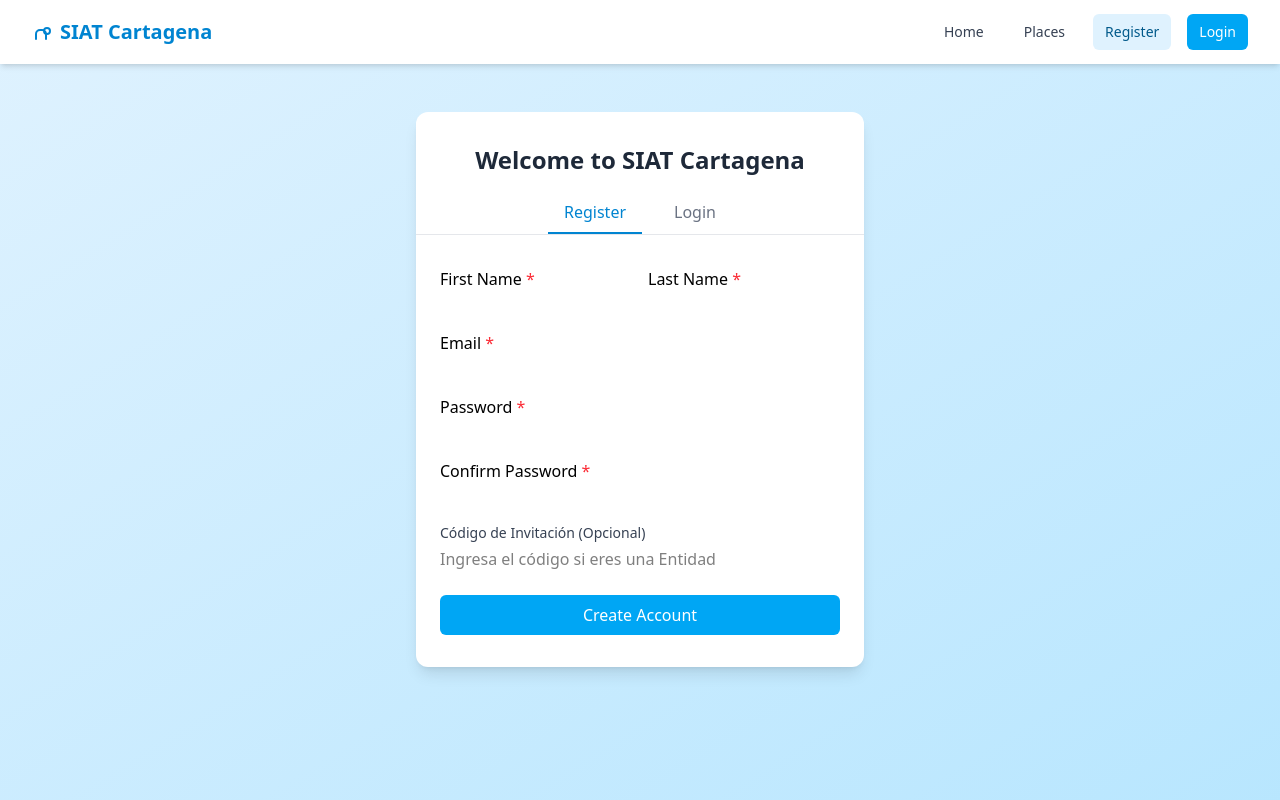
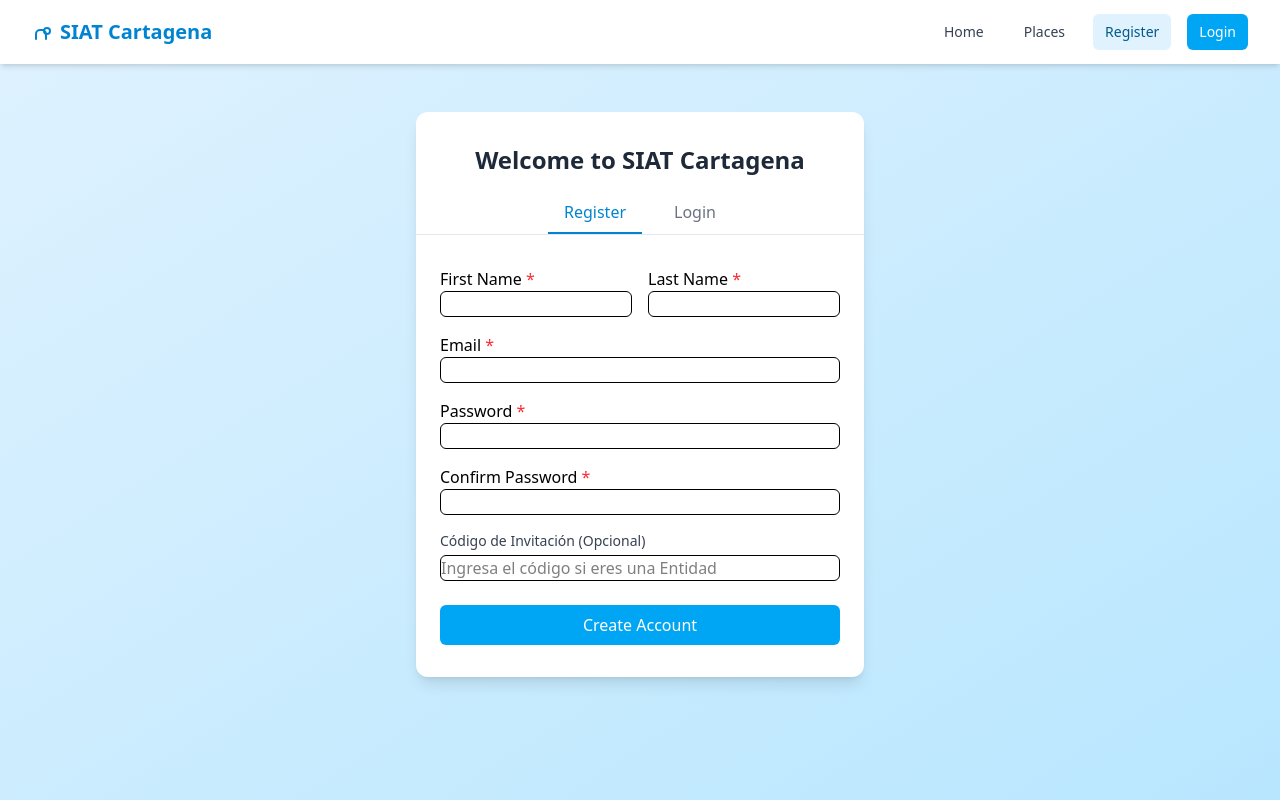
Before and after one commit to Josecass01/SIAT_PROYECTO, a React (Vite) app in the folder Frontend/: page /register in a window 1280 px wide. Built offline with nearby package versions, Linux system fonts and the light colour scheme.

Commit message:
terminando detalles

```diff
--- a/Frontend/src/components/AttractionForm.jsx
+++ b/Frontend/src/components/AttractionForm.jsx
@@ -75,31 +75,155 @@ export default function AttractionForm({ initialData, onSubmit, loading, isEdit
 
     return (
         <form onSubmit={handleSubmit} className="space-y-6">
-            <div><label>Nombre del Atractivo</label><input type="text" name="nombre" value={formData.nombre} onChange={handleChange} required className="mt-1 block w-full rounded-md border-gray-300"/></div>
-            <div><label>Descripción General</label><textarea name="descripcion" value={formData.descripcion} onChange={handleChange} rows="4" required className="mt-1 block w-full rounded-md border-gray-300"></textarea></div>
+            <div>
+                <label>Nombre del Atractivo</label>
+                <input
+                    type="text"
+                    name="nombre"
+                    value={formData.nombre}
+                    onChange={handleChange}
+                    required
+                    className="mt-1 block w-full rounded-md border border-black focus:border-sky-500 focus:ring-sky-500" // Modificado aquí
+                />
+            </div>
+            <div>
+                <label>Descripción General</label>
+                <textarea
+                    name="descripcion"
+                    value={formData.descripcion}
+                    onChange={handleChange}
+                    rows="4"
+                    required
+                    className="mt-1 block w-full rounded-md border border-black focus:border-sky-500 focus:ring-sky-500" // Modificado aquí
+                ></textarea>
+            </div>
             <div className="border-t pt-6">
                 <label className="block text-sm font-medium text-gray-700">Imágenes del Atractivo</label>
-                <input type="file" onChange={uploadFileHandler} className="mt-1 block w-full text-sm text-gray-500 file:mr-4 file:py-2 file:px-4 file:rounded-full file:border-0 file:bg-blue-50 file:text-blue-700 hover:file:bg-blue-100"/>
+                <input
+                    type="file"
+                    onChange={uploadFileHandler}
+                    className="mt-1 block w-full text-sm text-gray-500 file:mr-4 file:py-2 file:px-4 file:rounded-full file:border-0 file:bg-blue-50 file:text-blue-700 hover:file:bg-blue-100"
+                />
                 {uploading && <p className="mt-2 text-sm text-gray-500 animate-pulse">Subiendo imagen...</p>}
                 <div className="mt-4 grid grid-cols-3 gap-4">{formData.galeria.map((url, index) => (<div key={index}><img src={url} alt={`Vista previa ${index + 1}`} className="h-24 w-full object-cover rounded-md" /></div>))}</div>
             </div>
-            <div><label>Tipo / Categoría</label><select name="categoria" value={formData.categoria} onChange={handleChange} className="mt-1 block w-full rounded-md border-gray-300">{categories.map(cat => <option key={cat} value={cat}>{cat}</option>)}</select></div>
+            <div>
+                <label>Tipo / Categoría</label>
+                <select
+                    name="categoria"
+                    value={formData.categoria}
+                    onChange={handleChange}
+                    className="mt-1 block w-full rounded-md border border-black focus:border-sky-500 focus:ring-sky-500" // Modificado aquí
+                >
+                    {categories.map(cat => <option key={cat} value={cat}>{cat}</option>)}
+                </select>
+            </div>
             <div className="grid grid-cols-1 md:grid-cols-2 gap-6">
-                <div><label>Dirección</label><input type="text" name="ubicacion_texto" value={formData.ubicacion_texto} onChange={handleChange} className="mt-1 block w-full rounded-md border-gray-300"/></div>
-                <div><label>Contacto</label><input type="text" name="contacto" value={formData.contacto} onChange={handleChange} className="mt-1 block w-full rounded-md border-gray-300"/></div>
-                <div><label>Horarios</label><input type="text" name="horario" value={formData.horario} onChange={handleChange} className="mt-1 block w-full rounded-md border-gray-300"/></div>
+                <div>
+                    <label>Dirección</label>
+                    <input
+                        type="text"
+                        name="ubicacion_texto"
+                        value={formData.ubicacion_texto}
+                        onChange={handleChange}
+                        className="mt-1 block w-full rounded-md border border-black focus:border-sky-500 focus:ring-sky-500" // Modificado aquí
+                    />
+                </div>
+                <div>
+                    <label>Contacto</label>
+                    <input
+                        type="text"
+                        name="contacto"
+                        value={formData.contacto}
+                        onChange={handleChange}
+                        className="mt-1 block w-full rounded-md border border-black focus:border-sky-500 focus:ring-sky-500" // Modificado aquí
+                    />
+                </div>
+                <div>
+                    <label>Horarios</label>
+                    <input
+                        type="text"
+                        name="horario"
+                        value={formData.horario}
+                        onChange={handleChange}
+                        className="mt-1 block w-full rounded-md border border-black focus:border-sky-500 focus:ring-sky-500" // Modificado aquí
+                    />
+                </div>
             </div>
-            <div><label>Ubicación en el Mapa (haz clic para marcar)</label><div className="mt-1 h-80 rounded-lg overflow-hidden border"><MapContainer center={[formData.coordenadas.lat, formData.coordenadas.lng]} zoom={13} style={{ height: '100%', width: '100%' }}><TileLayer url="https://{s}.tile.openstreetmap.org/{z}/{x}/{y}.png" /><LocationMarker position={formData.coordenadas} onPositionChange={handleMapPositionChange} /></MapContainer></div></div>
+            <div>
+                <label>Ubicación en el Mapa (haz clic para marcar)</label>
+                <div className="mt-1 h-80 rounded-lg overflow-hidden border">
+                    <MapContainer
+                        center={[formData.coordenadas.lat, formData.coordenadas.lng]}
+                        zoom={13}
+                        style={{ height: '100%', width: '100%' }}
+                    >
+                        <TileLayer url="https://{s}.tile.openstreetmap.org/{z}/{x}/{y}.png" />
+                        <LocationMarker position={formData.coordenadas} onPositionChange={handleMapPositionChange} />
+                    </MapContainer>
+                </div>
+            </div>
             <div className="border-t pt-6">
                 <h3 className="text-lg font-semibold">Calificación de la Entidad</h3>
                 <div className="mt-4 grid grid-cols-1 md:grid-cols-3 gap-6">
-                    <div><label>Estado de Conservación (0-21)</label><input type="number" name="estadoConservacion" min="0" max="21" value={formData.calificacion_entidad.estadoConservacion} onChange={handleRatingChange} className="mt-1 block w-full rounded-md border-gray-300"/></div>
-                    <div><label>Constitución del Bien (0-21)</label><input type="number" name="constitucionDelBien" min="0" max="21" value={formData.calificacion_entidad.constitucionDelBien} onChange={handleRatingChange} className="mt-1 block w-full rounded-md border-gray-300"/></div>
-                    <div><label>Representatividad General (0-28)</label><input type="number" name="representatividadGeneral" min="0" max="28" value={formData.calificacion_entidad.representatividadGeneral} onChange={handleRatingChange} className="mt-1 block w-full rounded-md border-gray-300"/></div>
+                    <div>
+                        <label>Estado de Conservación (0-21)</label>
+                        <input
+                            type="number"
+                            name="estadoConservacion"
+                            min="0"
+                            max="21"
+                            value={formData.calificacion_entidad.estadoConservacion}
+                            onChange={handleRatingChange}
+                            className="mt-1 block w-full rounded-md border border-black focus:border-sky-500 focus:ring-sky-500" // Modificado aquí
+                        />
+                    </div>
+                    <div>
+                        <label>Constitución del Bien (0-21)</label>
+                        <input
+                            type="number"
+                            name="constitucionDelBien"
+                            min="0"
+                            max="21"
+                            value={formData.calificacion_entidad.constitucionDelBien}
+                            onChange={handleRatingChange}
+                            className="mt-1 block w-full rounded-md border border-black focus:border-sky-500 focus:ring-sky-500" // Modificado aquí
+                        />
+                    </div>
+                    <div>
+                        <label>Representatividad General (0-28)</label>
+                        <input
+                            type="number"
+                            name="representatividadGeneral"
+                            min="0"
+                            max="28"
+                            value={formData.calificacion_entidad.representatividadGeneral}
+                            onChange={handleRatingChange}
+                            className="mt-1 block w-full rounded-md border border-black focus:border-sky-500 focus:ring-sky-500" // Modificado aquí
+                        />
+                    </div>
                 </div>
             </div>
-            <div><label>Significado</label><select name="significado_entidad" value={formData.significado_entidad} onChange={handleChange} className="mt-1 block w-full rounded-md border-gray-300">{significados.map(sig => <option key={sig} value={sig}>{sig}</option>)}</select></div>
-            <div className="flex justify-end"><button type="submit" disabled={loading || uploading} className="px-6 py-2 bg-blue-600 text-white rounded-md hover:bg-blue-700 disabled:bg-blue-300">{loading || uploading ? 'Guardando...' : (isEdit ? 'Actualizar Atractivo' : 'Crear Atractivo')}</button></div>
+            <div>
+                <label>Significado</label>
+                <select
+                    name="significado_entidad"
+                    value={formData.significado_entidad}
+                    onChange={handleChange}
+                    className="mt-1 block w-full rounded-md border border-black focus:border-sky-500 focus:ring-sky-500" // Modificado aquí
+                >
+                    {significados.map(sig => <option key={sig} value={sig}>{sig}</option>)}
+                </select>
+            </div>
+            <div className="flex justify-end">
+                <button
+                    type="submit"
+                    disabled={loading || uploading}
+                    className="px-6 py-2 bg-blue-600 text-white rounded-md hover:bg-blue-700 disabled:bg-blue-300"
+                >
+                    {loading || uploading ? 'Guardando...' : (isEdit ? 'Actualizar Atractivo' : 'Crear Atractivo')}
+                </button>
+            </div>
         </form>
     );
 }
--- a/Frontend/src/pages/Login.jsx
+++ b/Frontend/src/pages/Login.jsx
@@ -35,9 +35,37 @@ export default function Login() {
           <div className="mt-6 border-b border-gray-200"><nav className="flex space-x-4 justify-center"><Link to="/register" className="px-4 pb-2 text-gray-500 hover:text-gray-700">Register</Link><button className="px-4 pb-2 text-sky-600 font-medium border-b-2 border-sky-600">Inico de Sesion </button></nav></div>
           <form className="px-6 py-8" onSubmit={handleSubmit}>
             {error && <div className="p-3 mb-4 bg-red-100 text-red-700 rounded-md text-center">{error}</div>}
-            <div className="mt-4"><label htmlFor="email">Correo Electronico <span className="text-red-500">*</span></label><input type="email" name="email" value={email} onChange={(e) => setEmail(e.target.value)} required className="block w-full rounded-md border-gray-300"/></div>
-            <div className="mt-4"><label htmlFor="password">Contraseña <span className="text-red-500">*</span></label><input type="password" name="password" value={password} onChange={(e) => setPassword(e.target.value)} required className="block w-full rounded-md border-gray-300"/></div>
-            <div className="mt-6"><button type="submit" disabled={loading} className="w-full flex justify-center py-2 px-4 border-transparent rounded-md shadow-sm text-white bg-sky-500 hover:bg-sky-600 disabled:bg-sky-400">{loading ? 'Iniciando sesión...' : 'Log In'}</button></div>
+            <div className="mt-4">
+              <label htmlFor="email">Correo Electronico <span className="text-red-500">*</span></label>
+              <input
+                type="email"
+                name="email"
+                value={email}
+                onChange={(e) => setEmail(e.target.value)}
+                required
+                className="block w-full rounded-md border border-black focus:border-sky-500 focus:ring-sky-500" // Modificado aquí
+              />
+            </div>
+            <div className="mt-4">
+              <label htmlFor="password">Contraseña <span className="text-red-500">*</span></label>
+              <input
+                type="password"
+                name="password"
+                value={password}
+                onChange={(e) => setPassword(e.target.value)}
+                required
+                className="block w-full rounded-md border border-black focus:border-sky-500 focus:ring-sky-500" // Modificado aquí
+              />
+            </div>
+            <div className="mt-6">
+              <button
+                type="submit"
+                disabled={loading}
+                className="w-full flex justify-center py-2 px-4 border-transparent rounded-md shadow-sm text-white bg-sky-500 hover:bg-sky-600 disabled:bg-sky-400"
+              >
+                {loading ? 'Iniciando sesión...' : 'Log In'}
+              </button>
+            </div>
           </form>
         </div>
       </div>
--- a/Frontend/src/pages/Register.jsx
+++ b/Frontend/src/pages/Register.jsx
@@ -46,14 +46,80 @@ export default function Register() {
           <form className="px-6 py-8" onSubmit={handleSubmit}>
             {error && <div className="p-3 mb-4 bg-red-100 text-red-700 rounded-md text-center">{error}</div>}
             <div className="grid grid-cols-1 sm:grid-cols-2 gap-4">
-              <div><label>First Name <span className="text-red-500">*</span></label><input type="text" value={firstName} onChange={(e) => setFirstName(e.target.value)} required className="block w-full rounded-md border-gray-300"/></div>
-              <div><label>Last Name <span className="text-red-500">*</span></label><input type="text" value={lastName} onChange={(e) => setLastName(e.target.value)} required className="block w-full rounded-md border-gray-300"/></div>
+              <div>
+                <label>First Name <span className="text-red-500">*</span></label>
+                <input
+                  type="text"
+                  value={firstName}
+                  onChange={(e) => setFirstName(e.target.value)}
+                  required
+                  className="block w-full rounded-md border border-black focus:border-sky-500 focus:ring-sky-500" // Modificado aquí
+                />
+              </div>
+              <div>
+                <label>Last Name <span className="text-red-500">*</span></label>
+                <input
+                  type="text"
+                  value={lastName}
+                  onChange={(e) => setLastName(e.target.value)}
+                  required
+                  className="block w-full rounded-md border border-black focus:border-sky-500 focus:ring-sky-500" // Modificado aquí
+                />
+              </div>
             </div>
-            <div className="mt-4"><label>Email <span className="text-red-500">*</span></label><input type="email" value={email} onChange={(e) => setEmail(e.target.value)} required className="block w-full rounded-md border-gray-300"/></div>
-            <div className="mt-4"><label>Password <span className="text-red-500">*</span></label><input type="password" value={password} onChange={(e) => setPassword(e.target.value)} required className="block w-full rounded-md border-gray-300"/></div>
-            <div className="mt-4"><label>Confirm Password <span className="text-red-500">*</span></label><input type="password" value={confirmPassword} onChange={(e) => setConfirmPassword(e.target.value)} required className="block w-full rounded-md border-gray-300"/></div>
-            <div className="mt-4"><label htmlFor="invitationCode" className="block text-sm font-medium text-gray-700">Código de Invitación (Opcional)</label><div className="mt-1"><input type="text" name="invitationCode" id="invitationCode" placeholder="Ingresa el código si eres una Entidad" value={invitationCode} onChange={(e) => setInvitationCode(e.target.value)} className="block w-full rounded-md border-gray-300"/></div></div>
-            <div className="mt-6"><button type="submit" disabled={loading} className="w-full flex justify-center py-2 px-4 rounded-md text-white bg-sky-500 hover:bg-sky-600 disabled:bg-sky-400">{loading ? 'Creando cuenta...' : 'Create Account'}</button></div>
+            <div className="mt-4">
+              <label>Email <span className="text-red-500">*</span></label>
+              <input
+                type="email"
+                value={email}
+                onChange={(e) => setEmail(e.target.value)}
+                required
+                className="block w-full rounded-md border border-black focus:border-sky-500 focus:ring-sky-500" // Modificado aquí
+              />
+            </div>
+            <div className="mt-4">
+              <label>Password <span className="text-red-500">*</span></label>
+              <input
+                type="password"
+                value={password}
+                onChange={(e) => setPassword(e.target.value)}
+                required
+                className="block w-full rounded-md border border-black focus:border-sky-500 focus:ring-sky-500" // Modificado aquí
+              />
+            </div>
+            <div className="mt-4">
+              <label>Confirm Password <span className="text-red-500">*</span></label>
+              <input
+                type="password"
+                value={confirmPassword}
+                onChange={(e) => setConfirmPassword(e.target.value)}
+                required
+                className="block w-full rounded-md border border-black focus:border-sky-500 focus:ring-sky-500" // Modificado aquí
+              />
+            </div>
+            <div className="mt-4">
+              <label htmlFor="invitationCode" className="block text-sm font-medium text-gray-700">Código de Invitación (Opcional)</label>
+              <div className="mt-1">
+                <input
+                  type="text"
+                  name="invitationCode"
+                  id="invitationCode"
+                  placeholder="Ingresa el código si eres una Entidad"
+                  value={invitationCode}
+                  onChange={(e) => setInvitationCode(e.target.value)}
+                  className="block w-full rounded-md border border-black focus:border-sky-500 focus:ring-sky-500" // Modificado aquí
+                />
+              </div>
+            </div>
+            <div className="mt-6">
+              <button
+                type="submit"
+                disabled={loading}
+                className="w-full flex justify-center py-2 px-4 rounded-md text-white bg-sky-500 hover:bg-sky-600 disabled:bg-sky-400"
+              >
+                {loading ? 'Creando cuenta...' : 'Create Account'}
+              </button>
+            </div>
           </form>
         </div>
       </div>
```
